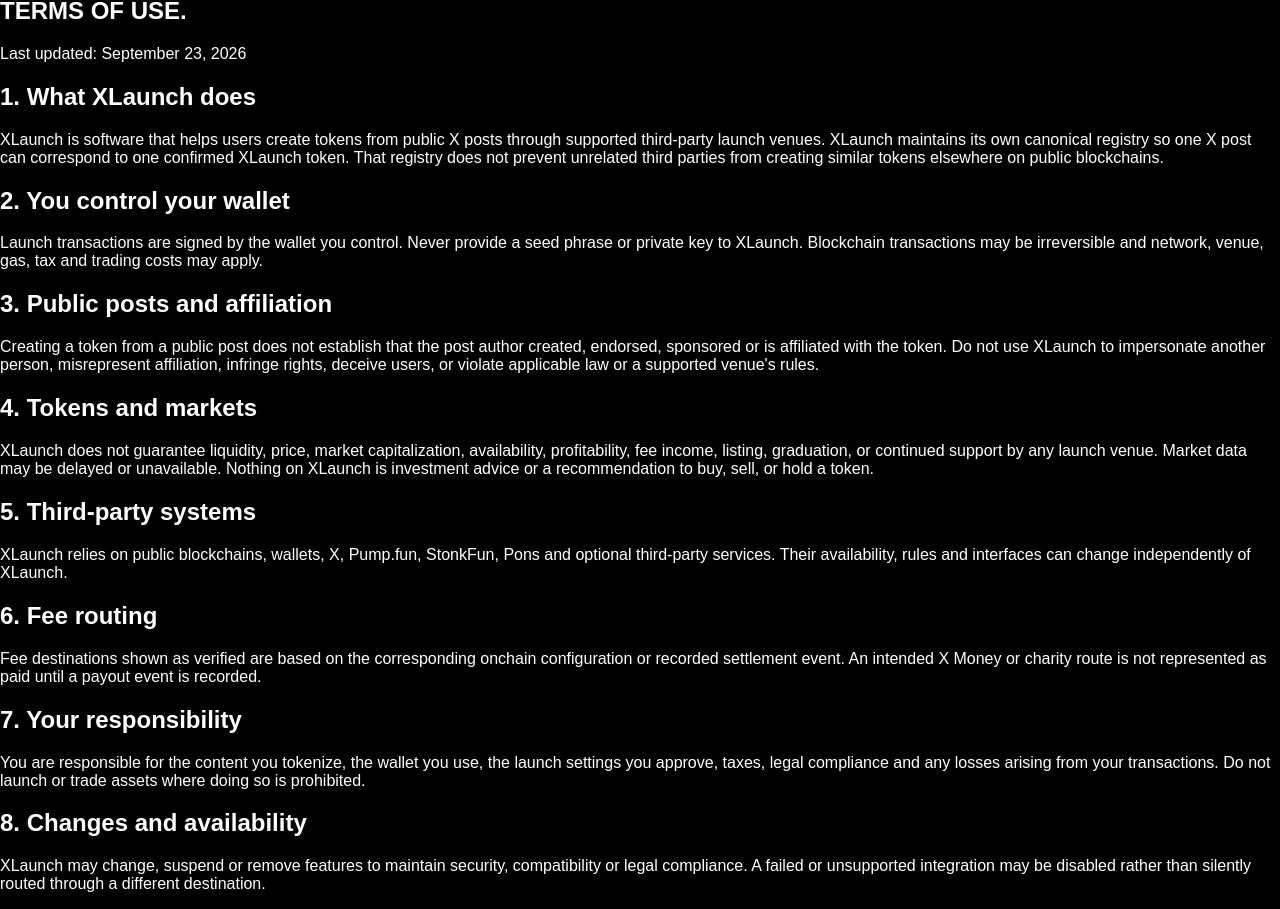
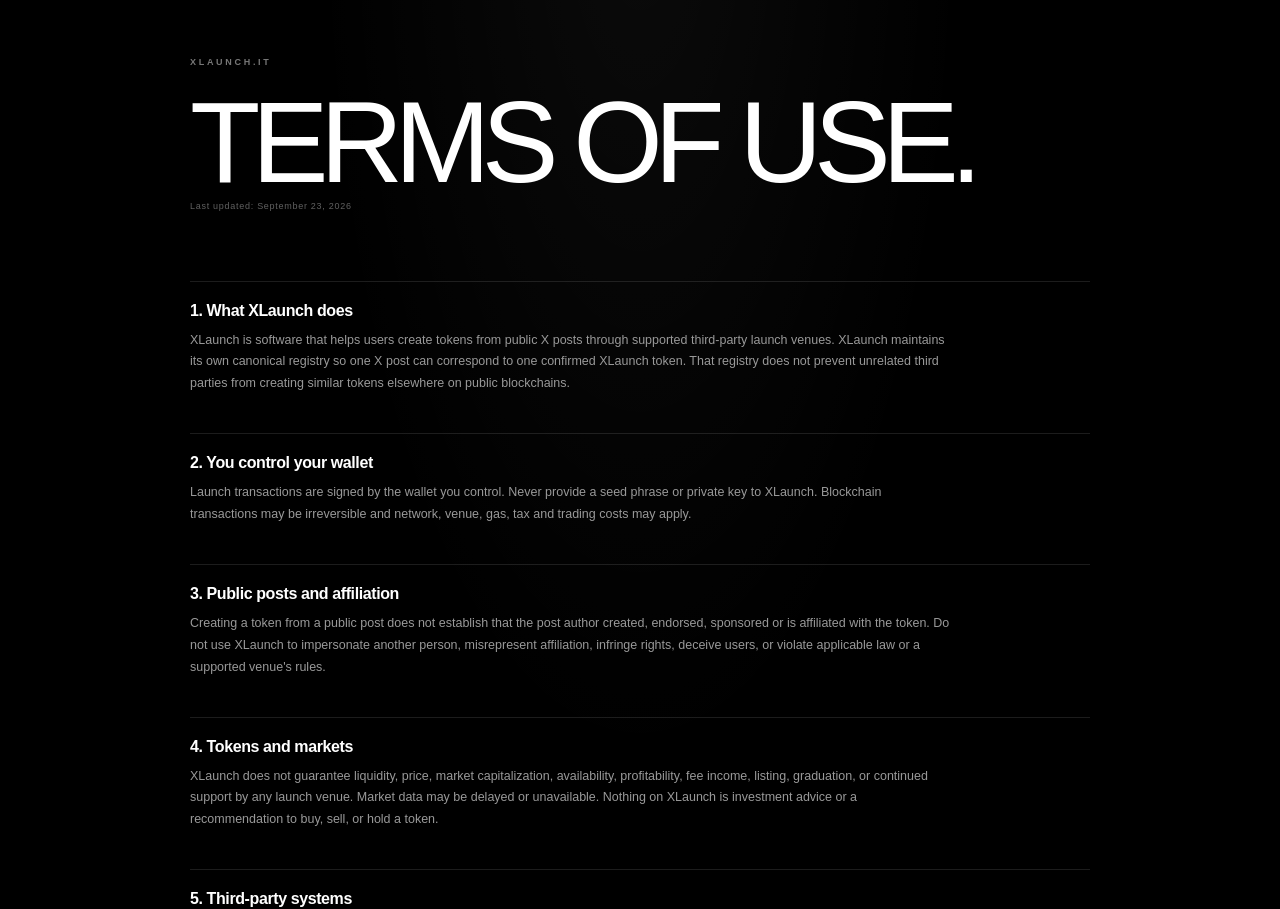
Before and after one commit to shawkkkkk/xlaunch, a Next.js app: page /terms in a window 1280 px wide. Shown: the part 110-1019 px from the top of the page. Built offline with nearby package versions, Linux system fonts and the light colour scheme.

Commit message:
Style XLaunch risk and provenance disclosures

```diff
--- a/src/app/globals.css
+++ b/src/app/globals.css
@@ -637,3 +637,85 @@
   body>main:not(.xlaunchPage)>nav .navRule{display:none}
   body>main:not(.xlaunchPage)>nav .navActions{gap:6px}
 }
+
+
+.sourceDisclosure{
+  margin:0;
+  padding:22px 7vw;
+  display:grid;
+  grid-template-columns:auto minmax(0,1fr) auto;
+  align-items:center;
+  gap:28px;
+  border-top:1px solid rgba(255,255,255,.08);
+  border-bottom:1px solid rgba(255,255,255,.08);
+  background:linear-gradient(90deg,rgba(255,255,255,.03),transparent 45%,rgba(255,255,255,.018));
+}
+.sourceDisclosure>b{
+  font-size:8px;
+  letter-spacing:.16em;
+  white-space:nowrap;
+}
+.sourceDisclosure>p{
+  max-width:820px;
+  margin:0;
+  color:#787878;
+  font-size:9.5px;
+  line-height:1.6;
+}
+.sourceDisclosure>div{display:flex;gap:14px;white-space:nowrap}
+.sourceDisclosure a{
+  color:#d7d7d7;
+  font-size:8px;
+  font-weight:750;
+  letter-spacing:.08em;
+}
+.legalPage{
+  min-height:100dvh;
+  background:
+    radial-gradient(ellipse at 50% 0,rgba(255,255,255,.045),transparent 36%),
+    #000;
+}
+.legalPage article{
+  width:min(900px,calc(100% - 40px));
+  margin:0 auto;
+  padding:90px 0 130px;
+}
+.legalPage h1{
+  margin:28px 0 10px;
+  font-size:clamp(58px,9vw,126px);
+  font-weight:520;
+  line-height:.83;
+  letter-spacing:-.075em;
+}
+.legalUpdated{margin:0 0 70px;color:#606060;font-size:9px;letter-spacing:.08em}
+.legalPage h2{
+  margin:38px 0 10px;
+  padding-top:20px;
+  border-top:1px solid rgba(255,255,255,.11);
+  font-size:16px;
+  font-weight:600;
+  letter-spacing:-.025em;
+}
+.legalPage article>p:not(.legalUpdated):not(.legalFine){
+  max-width:760px;
+  margin:0;
+  color:#999;
+  font-size:12.5px;
+  line-height:1.75;
+}
+.legalFine{
+  max-width:760px;
+  margin:65px 0 0;
+  padding:20px;
+  border:1px solid rgba(255,255,255,.13);
+  border-radius:8px;
+  color:#777;
+  font-size:10px;
+  line-height:1.65;
+  background:rgba(255,255,255,.018);
+}
+@media(max-width:760px){
+  .sourceDisclosure{grid-template-columns:1fr;padding:20px 18px;gap:10px}
+  .sourceDisclosure>div{margin-top:4px}
+  .legalPage article{padding-top:65px}
+}
```
